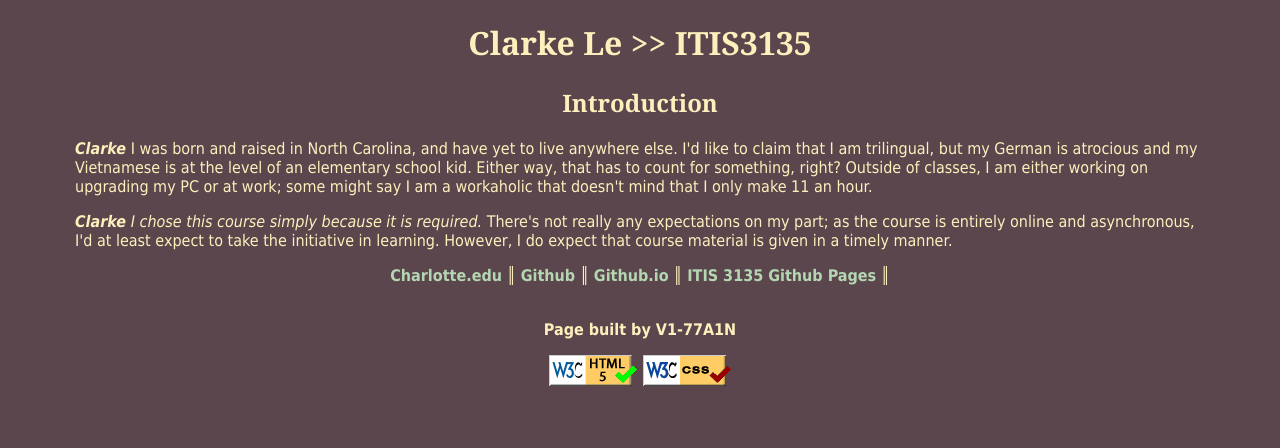
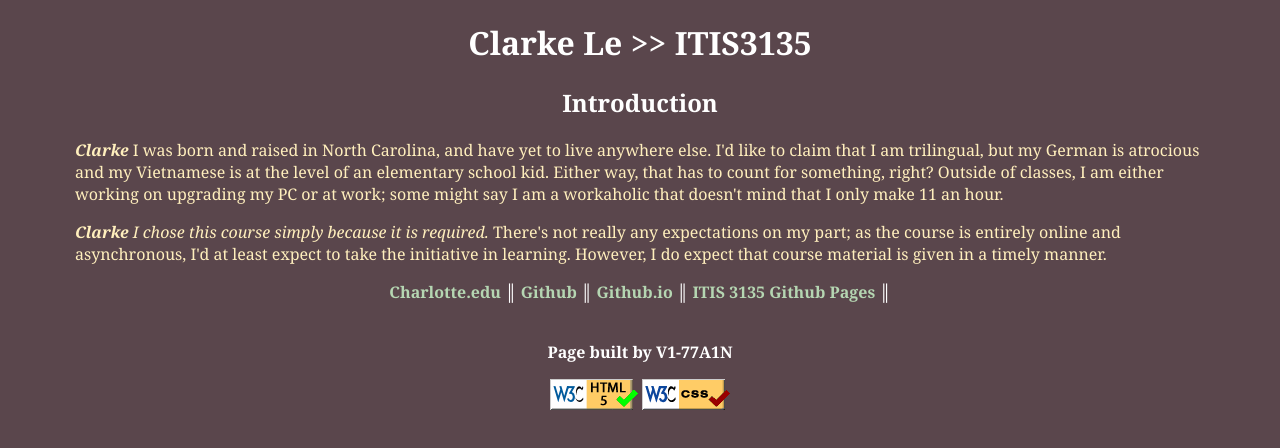
Before and after one commit to v1-77a1n/v1-77a1n.github.io, a plain HTML site: page Exercise/Le-Activity1.html in a window 1280 px wide. Drawn offline with Linux system fonts and the light colour scheme.

Commit message:
WebStorm changes

```diff
--- a/Exercise/Le-Activity1.html
+++ b/Exercise/Le-Activity1.html
@@ -32,7 +32,7 @@
 	<footer>
 
         <nav>
-            <a href="http://webpages.uncc.edu/jle17/" target="_blank">Charlotte.edu</a> &#9553;
+            <a href="https://webpages.uncc.edu/jle17/" target="_blank">Charlotte.edu</a> &#9553;
             <a href="https://github.com/v1-77a1n" target="_blank">Github</a> &#9553;
             <a href="https://v1-77a1n.github.io/" target="_blank">Github.io</a> &#9553;
             <a href="https://v1-77a1n.github.io/itis3135/" target="_blank">ITIS 3135 Github Pages</a> &#9553;
--- a/Exercise/styles/default.css
+++ b/Exercise/styles/default.css
@@ -5,7 +5,7 @@
 
 body
 {
-	font-family: tahoma;
+	font-family: Cambria, Cochin, Georgia, Times, serif;
 	color: #ffefbd ;
 	background-color: #5a464c;
 	margin-left: 75px;
@@ -16,13 +16,13 @@ body
 header, footer
 {
 	text-align: center;
-	color: ;
+	color: white;
 	font-weight: bold;
 }
 
 h1, h2, h3
 {
-	color: FFefbd;
+	color: white;
 	font-family: Cambria, Cochin, Georgia, Times, 'Times New Roman', serif;
 	text-align: center;
 }
@@ -30,7 +30,7 @@ h1, h2, h3
 h3
 {
 	font-size: 200%;
-	line-height: 0px;
+	line-height: 0;
 }
 
 a
```
